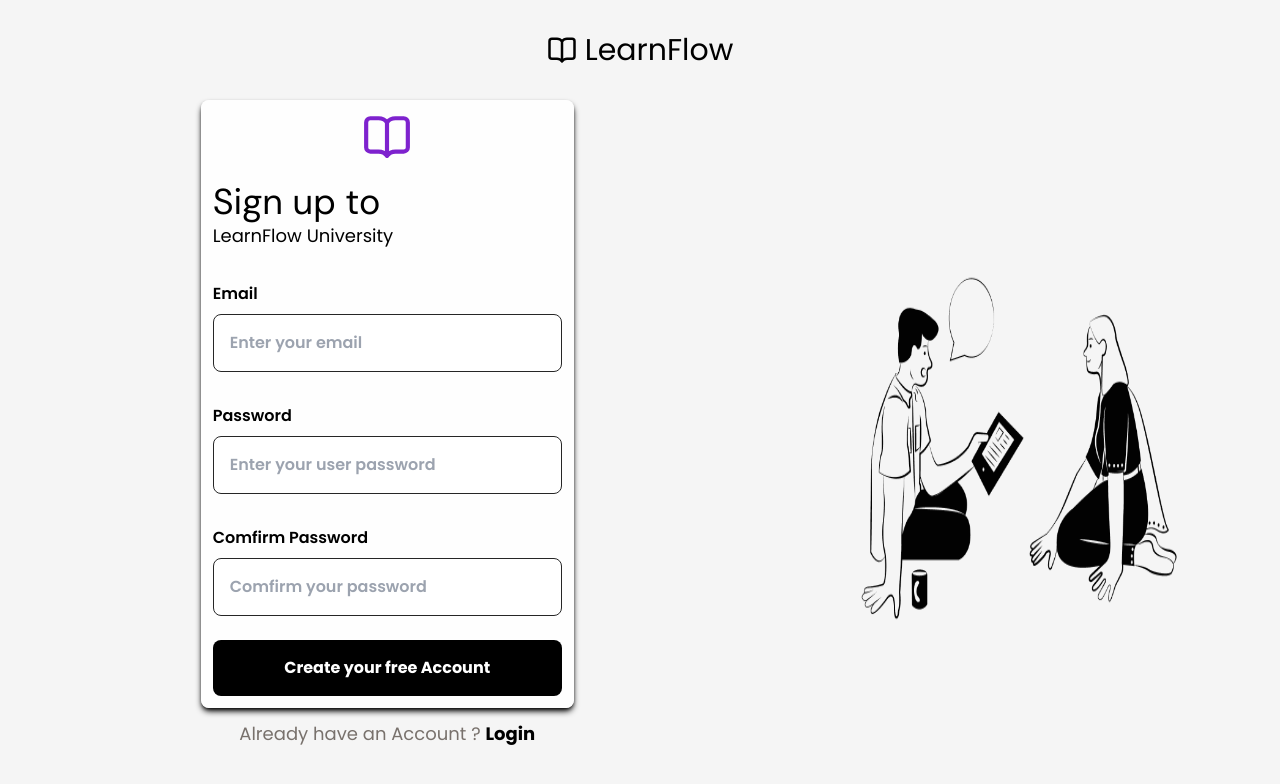
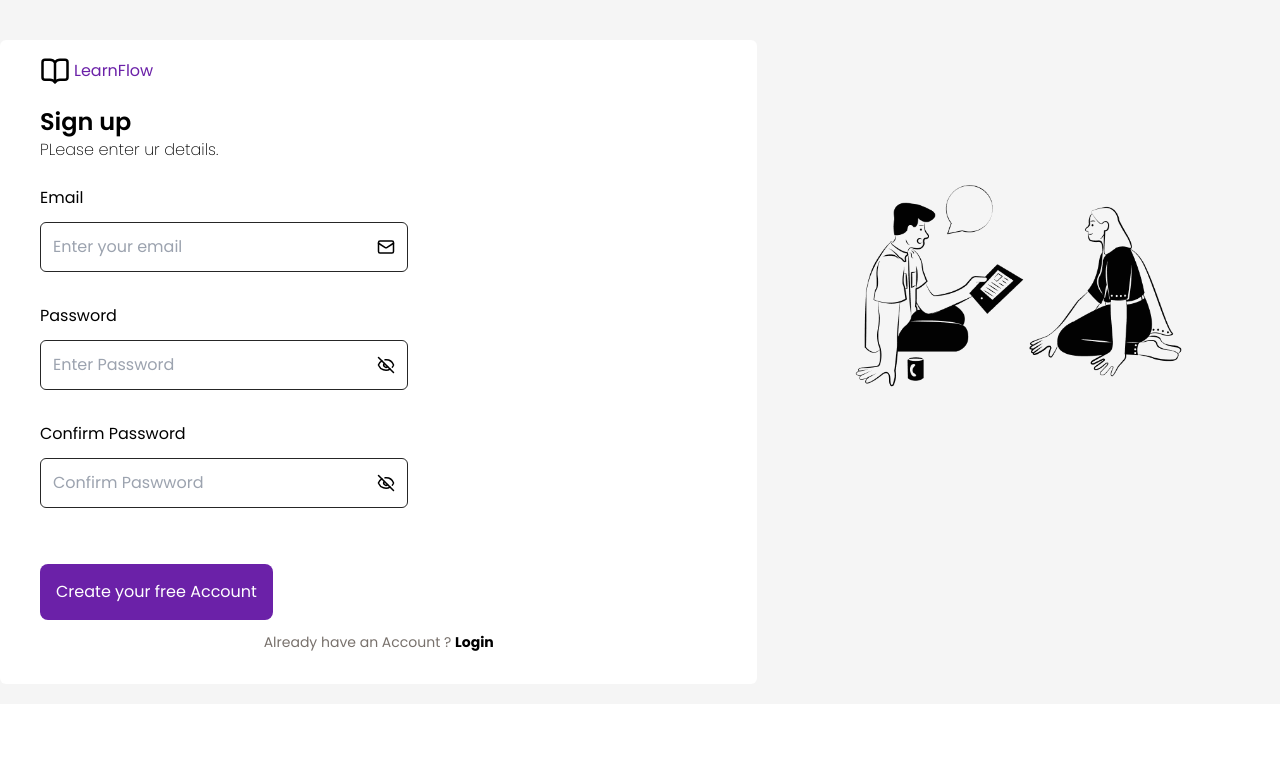
Before and after one commit to Juztice2/LEARNFLOW-MANAGEMENT-SYSTEM, a React (Vite) app: page /signup in a window 1280 px wide. Shown: the top 784 px of the page. Built offline with nearby package versions, Linux system fonts and the light colour scheme; no server answers.

Commit message:
Completed the authentication

```diff
--- /dev/null
+++ b/src/Context/authcontext.jsx
@@ -0,0 +1,74 @@
+import React, {createContext, useContext, useState, useEffect} from 'react';
+
+import {
+ createUserWithEmailAndPassword,
+ signInWithEmailAndPassword,
+ signOut,
+ onAuthStateChanged
+} from "firebase/auth"
+import {auth} from "../firebase"
+
+const AuthContext = createContext();
+export  function useAuth(){
+  return useContext(AuthContext)
+}
+
+export function AuthProvider({children}) {
+const [currentUser, setCurrentuser] = useState(null);
+const [loading, setLoading] = useState(null);
+const [error, setError] = useState('');
+
+async function signup(email, password) {
+  setError('');
+  try {
+    return await createUserWithEmailAndPassword(auth, email, password)
+  }catch (err){
+    setError(err.massage);
+    throw err;
+  }
+}
+
+
+async function login(email, password) {
+  setError('');
+  try {
+    return await signInWithEmailAndPassword(auth, email, password)
+  }catch (err){
+    setError(err.massage);
+    throw err;
+  }
+}
+
+async function logout() {
+  setError('');
+  try {
+    return await signOut(auth)
+  }catch (err){
+    setError(err.massage);
+    throw err;
+  }
+}
+
+useEffect(() =>{
+  const unsubscribe = onAuthStateChanged(auth, (user) =>{
+    setCurrentuser(user);
+    setLoading(false);
+  })
+  return unsubscribe;
+}, []);
+
+const value = {
+currentUser,
+logout,
+signup,
+login,
+error,
+loading
+}
+
+return(
+  <AuthContext.Provider value={value}>
+    {children}
+  </AuthContext.Provider>
+)
+}
--- a/src/components/App.jsx
+++ b/src/components/App.jsx
@@ -1,5 +1,5 @@
 import React from "react"
-import { BrowserRouter, Routes, Route, Link } from "react-router-dom";
+import { BrowserRouter, Routes, Route, Link, Navigate } from "react-router-dom";
 import Home from "./home"
 import Signup from "./signup";
 import Signin from "./signin";
@@ -8,21 +8,36 @@ import Courses from "./courses";
 import ProfileData from "./profile";
 import Explore from "./explore";
 import Setting from "./settings";
-export default function App() {
+import ProtectedRoute from "./protectedRoute";
+import { useAuth } from "../Context/authcontext";
+
+function App() {
+const {loading, currentUser} = useAuth();
+if(loading){
+ return(
+  <div>
+    <p>Loading</p>
+  </div>
+ )
+}
   return (
     <div>
-    <BrowserRouter>
       <Routes>
-        <Route path="/" element={<Home />} />
-        <Route path="/signup" element={<Signup />} />
-         <Route path="/signin" element={<Signin/>} />
-          <Route path="/dashboard" element={<Dashboard/>} />
+        <Route path="/" element={currentUser ? <Navigate to="/dashboard" replace /> : <Home/>} />
+        <Route path="/home" element={currentUser ? <Navigate to="/dashboard" replace /> : <Home/>} />
+        <Route path="/signup" element= {currentUser ? <Navigate to="/dashboard" replace /> : < Signup />} />
+         <Route path="/signin" element={currentUser ? <Navigate  to="/dashboard" replace /> : <Signin/>} />
            <Route path="/courses" element={<Courses/>} />
            <Route path="/profile" element={<ProfileData/>} />
            <Route path="/explore" element={<Explore/>} />
            <Route path="/settings" element={<Setting/>} />
+             <Route path="/dashboard" element={
+               <ProtectedRoute>
+                <Dashboard />
+             </ProtectedRoute>} />
+
       </Routes>
-    </BrowserRouter>
     </div>
   )
 }
+export default App
--- a/src/components/dashboard.jsx
+++ b/src/components/dashboard.jsx
@@ -1,9 +1,4 @@
 import {
-  LayoutDashboard,
-  BookOpen,
-  FileEdit,
-  Settings,
-  LogOut,
   Play,
 } from "lucide-react";
 import { useState } from "react";
--- a/src/components/dashboard1.jsx
+++ b/src/components/dashboard1.jsx
@@ -23,7 +23,7 @@ export default function Dashboard1() {
       {/* Sidebar */}
     <aside className="hidden lg:block w-[230px] bg-white border-r border-gray-200 top-0 h-screen fixed left-0 pt-10">
       {/* Logo */}
-      <Link to="/">
+      <Link to="/dashboard">
        <div className="px-8 py-10 flex items-center gap-3">
           <BookOpen className=" w-8 h-8" />
           <h1 className="text-[18px] font-bold">LearnFlow</h1>
@@ -86,7 +86,7 @@ export default function Dashboard1() {
               {open  && (
                <aside className=" w-[230px] bg-white border-r border-gray-200 fixed left-0 bottom-0 h-screen pt-8">
         {/* Logo */}
-        <Link to="/">
+        <Link to="/dashboard">
         <div className="px-8 py-10 flex items-center gap-3">
           <BookOpen className="w-8 h-8" />
           <h1 className="text-[18px] font-bold">LearnFlow</h1>
--- /dev/null
+++ b/src/components/protectedRoute.jsx
@@ -0,0 +1,14 @@
+import React from "react";
+import { Navigate } from "react-router-dom";
+import { useAuth } from "../Context/authcontext";
+
+function ProtectedRoute({children}) {
+  const {currentUser} = useAuth();
+
+  if(!currentUser) {
+    return <Navigate to="/signup" replace />
+  }
+  return children;
+}
+
+export default ProtectedRoute;
--- a/src/components/settings.jsx
+++ b/src/components/settings.jsx
@@ -9,7 +9,7 @@ export default function Setting() {
             <Dashboard1 />
             <Profile />
             </div>
-    <div className="min-h-screen bg-[#F8F8F8] flex  font-poppins justify-self-center mt-2 lg:w-[82%] justify-self-end">
+    <div className="min-h-screen bg-[#F8F8F8] flex  font-poppins mt-2 lg:w-[82%] justify-self-end">
       <div className=" bg-white rounded-lg shadow-sm overflow-hidden">
 
         {/* Header */}
--- a/src/components/signin.jsx
+++ b/src/components/signin.jsx
@@ -2,8 +2,13 @@ import { Link, NavLink } from "react-router-dom";
 import {auth} from "../firebase.js"
 import { signInWithEmailAndPassword } from "firebase/auth";
 import smallteam from "../assets/assets_learn_flow/small-team.png"
-import { BookOpen } from "lucide-react";
 import { useState } from "react";
+import {
+  BookOpen,
+  MailIcon,
+  EyeOff
+
+} from "lucide-react";
 
  function Signin (){
 
@@ -27,6 +32,44 @@ setMsg('err.message');
   }
  }
   return(
+  <div className="overflow-hidden bg-[#F5F5F5] font-poppins lg:flex">
+  <form className="bg-white w-[90%] justify-self-center mt-10 px-10 py-4 rounded-md justify-items-start mb-5 lg:w-[60]">
+     <div className="flex items-center gap-1">
+    <BookOpen size={30} />
+   <Link to="/" className="font-poppins text-purple-800  hover:text-slate-400 cursor-pointer active:text-slate-50">LearnFlow</Link>
+   </div>
+   <h1 className="text-2xl mt-5 font-semibold">Sign in</h1>
+   <p className="font-extralight mb-6">Welcome back!. PLease enter ur details.</p>
+
+     <label for="email">Email</label>
+    <div className="mt-3 gap-2 font-poppins  border border-neutral-800 flex items-center rounded-md p-3 justify-between mb-8">
+   <input placeholder="Enter your email" id="email" type="email" value={email} onChange={(e)=> setEmail(e.target.value)}
+    required
+    className="outline-none focus:outline-none w-[70%]"></input>
+    <MailIcon  size={18}/>
+   </div>
+
+    <label for="password" className="">Password</label>
+    <div className="mt-3 gap-2 font-poppins  border border-neutral-800 flex items-center rounded-md p-3 justify-between mb-8">
+   <input placeholder="Enter Password" id="password" type="password" value={password} onChange={(e)=> setPassword(e.target.value)}
+    required
+    className="outline-none focus:outline-none focus:ring-0 w-[70%]"></input>
+    <EyeOff  size={18}/>
+   </div>
+   <button disabled={loading} type="submit" className="bg-purple-800 text-white p-4 w-full mt-6 rounded-lg  font-poppins hover:bg-slate-400 active:bg-white">
+    {loading ? "..." : 'Log in'}
+    </button>
+    <p className=" font-poppins justify-self-center mt-3 mb-4  text-stone-500 text-sm ">Don't have an Account ? <Link to="/signup" className="text-black font-bold hover:cursor-pointer">Signup</Link></p>
+  </form>
+   <div>
+   <img src={smallteam} className="hidden md:block mt-20 w-full"/>
+   </div>
+ </div>
+  )
+}
+export default Signin
+
+{/*
    <div className="overflow-hidden bg-[#F5F5F5]">
        <div className="flex gap-2 justify-self-center items-center mt-8 mb-8">
     <BookOpen size={30} />
@@ -45,12 +88,6 @@ setMsg('err.message');
     required
     className="border border-neutral-800 p-4 rounded-lg"></input>
    </div>
-
-   {/*<div className="mt-8 grid gap-2 font-poppins font-semibold">
-   <label for="name">User name</label>
-   <input placeholder="Enter your user name" id="name" type="text" value={user} onChange={(e)=> setUser(e.target.value)} required   className="border border-neutral-800 p-4 rounded-lg"></input>
-   </div>*/}
-
    <div className="mt-8 grid gap-2 font-poppins font-semibold">
    <label for="password">Password</label>
    <input placeholder="Enter your user password" id="password" type="password"  value={password} onChange={(e)=> setPassword(e.target.value)} required  className="border border-neutral-800 p-4 rounded-lg"></input>
@@ -70,6 +107,4 @@ setMsg('err.message');
    <img src={smallteam} className="hidden md:block w-[40%]"/>
    </div>
    </div>
-  )
-}
-export default Signin
+  */}
--- a/src/components/signup.jsx
+++ b/src/components/signup.jsx
@@ -1,75 +1,98 @@
-import { Link, NavLink } from "react-router-dom";
-import {auth} from "../firebase.js"
-import { createUserWithEmailAndPassword } from "firebase/auth";
+import { Link, NavLink, useNavigate } from "react-router-dom";
+import {
+  BookOpen,
+  MailIcon,
+  EyeOff
+
+} from "lucide-react";
 import smallteam from "../assets/assets_learn_flow/small-team.png"
-import { BookOpen } from "lucide-react";
 import { useState } from "react";
+import { useAuth } from "../Context/authcontext.jsx";
+
 
  function Signup (){
-
-   const [user, setUser] = useState("");
   const [email, setEmail] = useState("");
   const [password, setPassword] = useState("");
+  const [passwordConfirm, setPasswordConfirm] = useState("")
+  const [error, setError] = useState("");
+  const [loading, setLoading] = useState("");
   const [msg, setMsg] = useState("");
-  const [loading, setLoading] = useState("");
+
+  const {signup} = useAuth();
+  const navigate = useNavigate()
 
  const handleSubmit = async (e) => {
   e.preventDefault();
-  setLoading(true);
-  setMsg('');
+  setError('');
+
+  if(!email || !password || !passwordConfirm){
+    return setError("Please fill in all fields");
+  }
+   if(password !== passwordConfirm){
+    return setError("Password do not match");
+  }
+
+   if(password.length < 6){
+    return setError("Password must be at least 6 characters");
+  }
   try{
-    await createUserWithEmailAndPassword(auth, email, password);
-    setMsg('Account created! You are now signed up')
+    setLoading(true)
+    await signup(email, password);
+    navigate('/dashboard');
   }catch (err){
-setMsg('err.message');
+     setError(`Failed to create account:` + (err.message || `Please try again`))
   }finally {
-    setLoading(false)
+   setLoading(false)
   }
  }
   return(
-   <div className="overflow-hidden bg-[#F5F5F5]">
-       <div className="flex gap-2 justify-self-center items-center mt-8 mb-8">
+ <div className="overflow-hidden bg-[#F5F5F5] font-poppins lg:flex">
+  <form className="bg-white w-[90%] justify-self-center mt-10 px-10 py-4 rounded-md justify-items-start mb-5 lg:w-[60]">
+     <div className="flex items-center gap-1">
     <BookOpen size={30} />
-   <Link to="/" className="font-poppins text-3xl   hover:text-slate-400 cursor-pointer active:text-slate-50">LearnFlow</Link>
+   <Link to="/" className="font-poppins text-purple-800  hover:text-slate-400 cursor-pointer active:text-slate-50">LearnFlow</Link>
    </div>
-   <div className="m-2 md:flex">
-    <div className=" mb-8 lg:w-[70%]">
-    <form onSubmit={handleSubmit} className="bg-white/95 rounded-lg p-3  shadow-md shadow-black justify-self-center">
-   <h2 className=" font-poppins text-purple-700 justify-self-center">< BookOpen size={50}/></h2>
-   <h3 className="text-4xl font-dm  mt-5  ">Sign up to</h3>
-     <p className="text-lg font-poppins">LearnFlow University</p>
-
-   <div className="mt-8 grid gap-2 font-poppins font-semibold">
-   <label for="email">Email</label>
+   <h1 className="text-2xl mt-5 font-semibold">Sign up</h1>
+   <p className="font-extralight mb-6">PLease enter ur details.</p>
+    {
+      error && (
+        <div className="bg-red-600 text-white">
+          {error}
+        </div>
+      )
+      }
+     <label for="email">Email</label>
+    <div className="mt-3 gap-2 font-poppins border border-neutral-800 flex items-center rounded-md p-3 justify-between mb-8">
    <input placeholder="Enter your email" id="email" type="email" value={email} onChange={(e)=> setEmail(e.target.value)}
     required
-    className="border border-neutral-800 p-4 rounded-lg"></input>
+    className="outline-none focus:outline-none focus:ring-0"></input>
+    <MailIcon  size={18}/>
    </div>
 
-   {/*<div className="mt-8 grid gap-2 font-poppins font-semibold">
-   <label for="name">User name</label>
-   <input placeholder="Enter your user name" id="name" type="text" value={user} onChange={(e)=> setUser(e.target.value)} required   className="border border-neutral-800 p-4 rounded-lg"></input>
-   </div>*/}
-
-   <div className="mt-8 grid gap-2 font-poppins font-semibold">
-   <label for="password">Password</label>
-   <input placeholder="Enter your user password" id="password" type="password"  value={password} onChange={(e)=> setPassword(e.target.value)} required  className="border border-neutral-800 p-4 rounded-lg"></input>
+    <label for="password" className="">Password</label>
+    <div className="mt-3 gap-2 font-poppins  border border-neutral-800 flex items-center rounded-md p-3 justify-between mb-8">
+   <input placeholder="Enter Password" id="password" type="password" value={password} onChange={(e)=> setPassword(e.target.value)}
+    required
+    className="outline-none focus:outline-none focus:ring-0"></input>
+    <EyeOff  size={18}/>
    </div>
 
-   <div className="mt-8 grid gap-2 font-poppins font-semibold">
-   <label for="comfirm-password">Comfirm Password</label>
-   <input placeholder="Comfirm your password" id="comfirm-password" className="border border-neutral-800 p-4 rounded-lg"></input>
+   <label for="confirm-password" className="">Confirm Password</label>
+    <div className="mt-3 gap-2 font-poppins  border border-neutral-800 flex items-center rounded-md p-3 justify-between mb-8">
+   <input placeholder="Confirm Paswword" id="confirm-password" type="password" value={passwordConfirm} onChange={(e)=> setPasswordConfirm(e.target.value)}
+    required
+    className="outline-none focus:outline-none focus:ring-0"></input>
+    <EyeOff  size={18}/>
    </div>
-   <button disabled={loading} type="submit" className="bg-black text-white p-4 w-full mt-6 rounded-lg font-bold font-poppins hover:bg-slate-400 active:bg-white">
+   <button disabled={loading} type="submit" className="bg-purple-800 text-white p-4 w-full mt-6 rounded-lg  font-poppins hover:bg-slate-400 active:bg-white">
     {loading ? "..." : 'Create your free Account'}
     </button>
-   </form>
-   {msg && <p className="font-poppins p-2 bg-green-400 text-white mt-3 justify-self-center rounded-md">{msg}</p>}
-    <p className=" font-poppins justify-self-center mt-3 mb-4 text-lg text-stone-500 ">Already have an Account ? <Link to="/signin" className="text-black font-bold hover:cursor-pointer">Login</Link></p>
-    </div>
-   <img src={smallteam} className="hidden md:block w-[40%]"/>
+    <p className=" font-poppins justify-self-center mt-3 mb-4  text-stone-500 text-sm ">Already have an Account ? <Link to="/signin" className="text-black font-bold hover:cursor-pointer">Login</Link></p>
+  </form>
+   <div>
+   <img src={smallteam} className="hidden md:block mt-20 w-full"/>
    </div>
-   </div>
+ </div>
   )
 }
 export default Signup
--- a/src/firebase.js
+++ b/src/firebase.js
@@ -1,6 +1,7 @@
 // Import the functions you need from the SDKs you need
 import { initializeApp } from "firebase/app";
 import { getAuth } from "firebase/auth";
+import {getFirestore} from "firebase/firestore"
 // TODO: Add SDKs for Firebase products that you want to use
 // https://firebase.google.com/docs/web/setup#available-libraries
 
@@ -16,4 +17,7 @@ const firebaseConfig = {
 
 // Initialize Firebase
 const app = initializeApp(firebaseConfig);
-export const auth = getAuth(app)
+export const auth = getAuth(app);
+export const db = getFirestore(app);
+
+export default app;
--- a/src/main.jsx
+++ b/src/main.jsx
@@ -2,9 +2,15 @@ import { StrictMode } from 'react'
 import { createRoot } from 'react-dom/client'
 import './index.css'
 import App from './components/App.jsx'
+import { BrowserRouter } from 'react-router-dom'
+import { AuthProvider } from './Context/authcontext.jsx'
 
 createRoot(document.getElementById('root')).render(
   <StrictMode>
-    <App />
+    <BrowserRouter>
+    <AuthProvider>
+       <App />
+    </AuthProvider>
+    </BrowserRouter>
   </StrictMode>,
 )
```
Also changed, not shown: src/components/header.jsx (+5 -5 lines).
